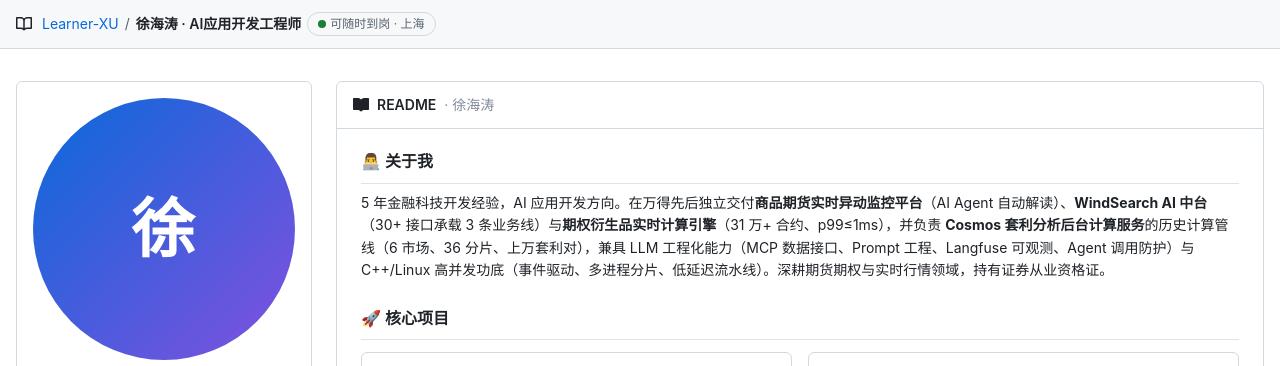
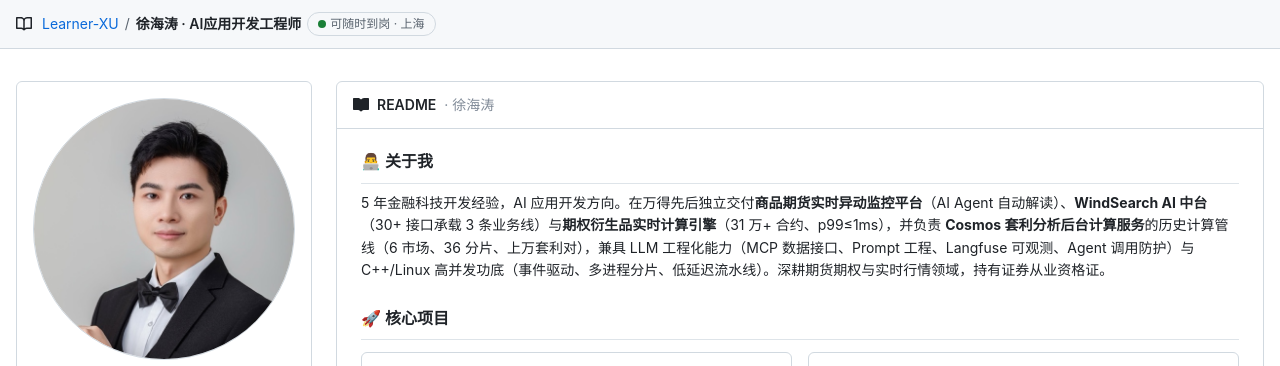
Before and after one commit to Learner-XU/resume, a plain HTML site: page index.html in a window 1280 px wide. Shown: the top 366 px of the page. Drawn offline with Linux system fonts and the light colour scheme.

Commit message:
feat: 添加个人照片至头像位

```diff
--- a/index.html
+++ b/index.html
@@ -96,6 +96,12 @@
   }
   .avatar-row{padding:16px 16px 0;}
   .avatar{
+    width:100%;aspect-ratio:1;border-radius:50%;
+    object-fit:cover;object-position:center 20%;
+    border:1px solid var(--border-default);
+    display:block;
+  }
+  .avatar-fallback{
     width:100%;aspect-ratio:1;border-radius:50%;
     background:linear-gradient(135deg,#0969da 0%,#8250df 100%);
     display:flex;align-items:center;justify-content:center;
@@ -252,7 +258,7 @@
   <aside class="sidebar">
     <div class="card">
       <div class="avatar-row">
-        <div class="avatar" aria-label="徐海涛头像占位">徐</div>
+        <img class="avatar" src="photo.jpg" alt="徐海涛" onerror="this.outerHTML='<div class=\'avatar-fallback\' aria-label=\'徐海涛头像占位\'>徐</div>'">
       </div>
       <div class="who">
         <h1>徐海涛</h1>
```
Also changed, not shown: photo.jpg (added).
